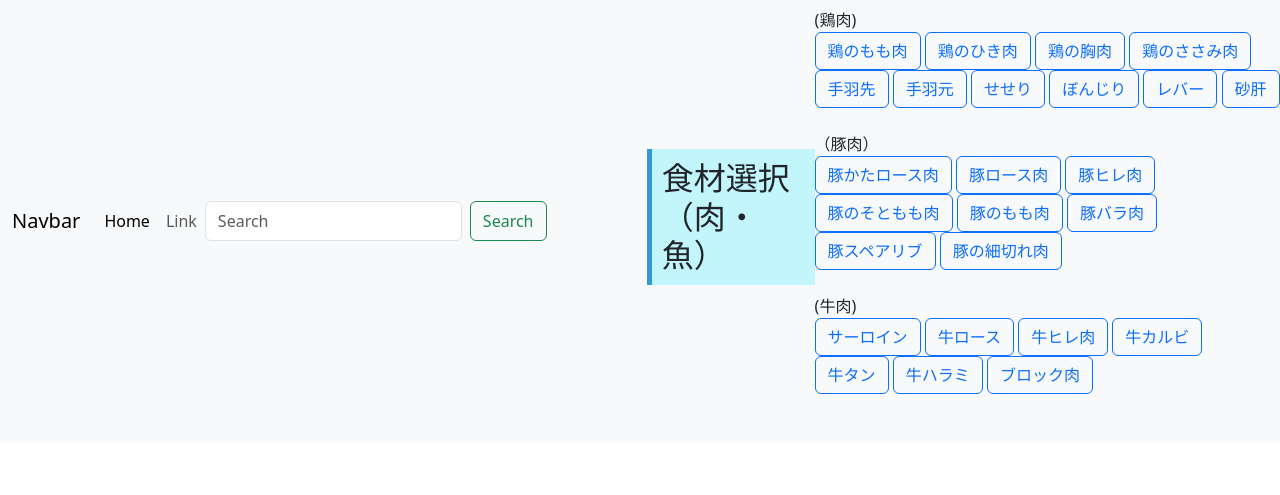
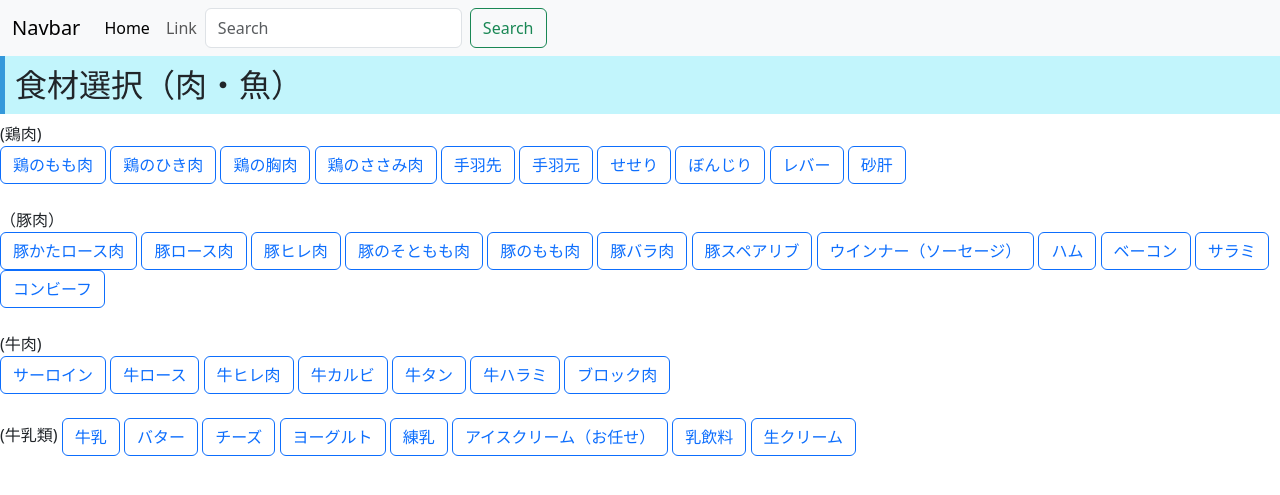
Before and after one commit to yumarusuke/KK, a Flask app: page /food2 in a window 1280 px wide. Shown: the top 495 px of the page. Run offline with Flask 3, Linux system fonts and the light colour scheme.

Commit message:
“new”

```diff
--- a/templates/food2.html
+++ b/templates/food2.html
@@ -8,7 +8,7 @@
    <script src="https://cdn.jsdelivr.net/npm/bootstrap@5.3.0/dist/js/bootstrap.bundle.min.js" integrity="sha384-geWF76RCwLtnZ8qwWowPQNguL3RmwHVBC9FhGdlKrxdiJJigb/j/68SIy3Te4Bkz" crossorigin="anonymous"></script>
 </head>
 <body>
-        <nav class="navbar navbar-expand-lg bg-body-tertiary">
+  <nav class="navbar navbar-expand-lg bg-body-tertiary">
   <div class="container-fluid">
     <a class="navbar-brand" href="#">Navbar</a>
     <button class="navbar-toggler" type="button" data-bs-toggle="collapse" data-bs-target="#navbarSupportedContent" aria-controls="navbarSupportedContent" aria-expanded="false" aria-label="Toggle navigation">
@@ -27,7 +27,7 @@
         <button class="btn btn-outline-success" type="submit">Search</button>
       </form>
     </div>
-  </div>
+    </nav>
 <h2 style="background-color: #c2f5fc; padding: 10px; border-left: 5px solid #3498db;">
   食材選択（肉・魚）
 </h2>
@@ -55,7 +55,11 @@
 <button type="button" class="btn btn-outline-primary">豚のもも肉</button>
 <button type="button" class="btn btn-outline-primary">豚バラ肉</button>
 <button type="button" class="btn btn-outline-primary">豚スペアリブ</button>
-<button type="button" class="btn btn-outline-primary">豚の細切れ肉</button>
+<button type="button" class="btn btn-outline-primary">ウインナー（ソーセージ）</button>
+<button type="button" class="btn btn-outline-primary">ハム</button>
+<button type="button" class="btn btn-outline-primary">ベーコン</button>
+<button type="button" class="btn btn-outline-primary">サラミ</button>
+<button type="button" class="btn btn-outline-primary">コンビーフ</button>
 <br>
 <br>
 (牛肉)
@@ -69,5 +73,14 @@
 <button type="button" class="btn btn-outline-primary">ブロック肉</button>
 <br>
 <br>
+(牛乳類)
+<button type="button" class="btn btn-outline-primary">牛乳</button>
+<button type="button" class="btn btn-outline-primary">バター</button>
+<button type="button" class="btn btn-outline-primary">チーズ</button>
+<button type="button" class="btn btn-outline-primary">ヨーグルト</button>
+<button type="button" class="btn btn-outline-primary">練乳</button>
+<button type="button" class="btn btn-outline-primary">アイスクリーム（お任せ）</button>
+<button type="button" class="btn btn-outline-primary">乳飲料</button>
+<button type="button" class="btn btn-outline-primary">生クリーム</button>
 </body>
 </html>
--- a/templates/vote.html
+++ b/templates/vote.html
@@ -29,5 +29,8 @@
     </div>
   </div>
 </nav>
+<h2 style="background-color: #c2f5fc; padding: 10px; border-left: 5px solid #3498db;">
+  今日の主菜は、、、
+</h2>
 </body>
 </html>
```
Also changed, not shown: templates/food3.html (+0 -15 lines), templates/top.html (+22 -0 lines).
